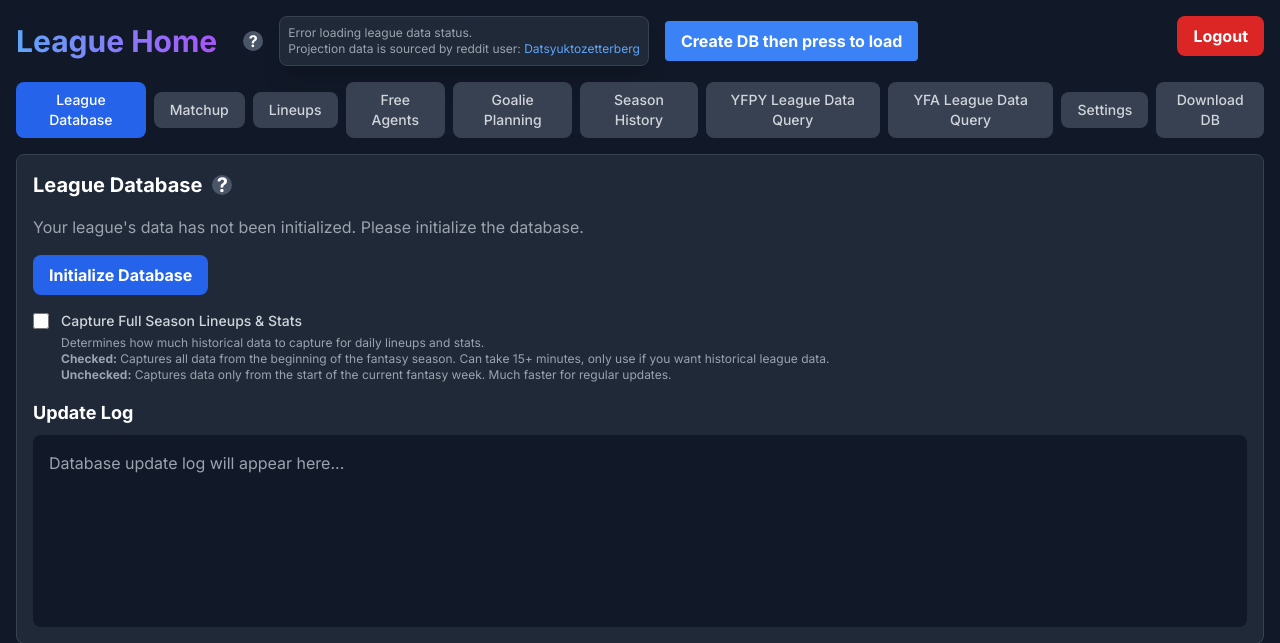
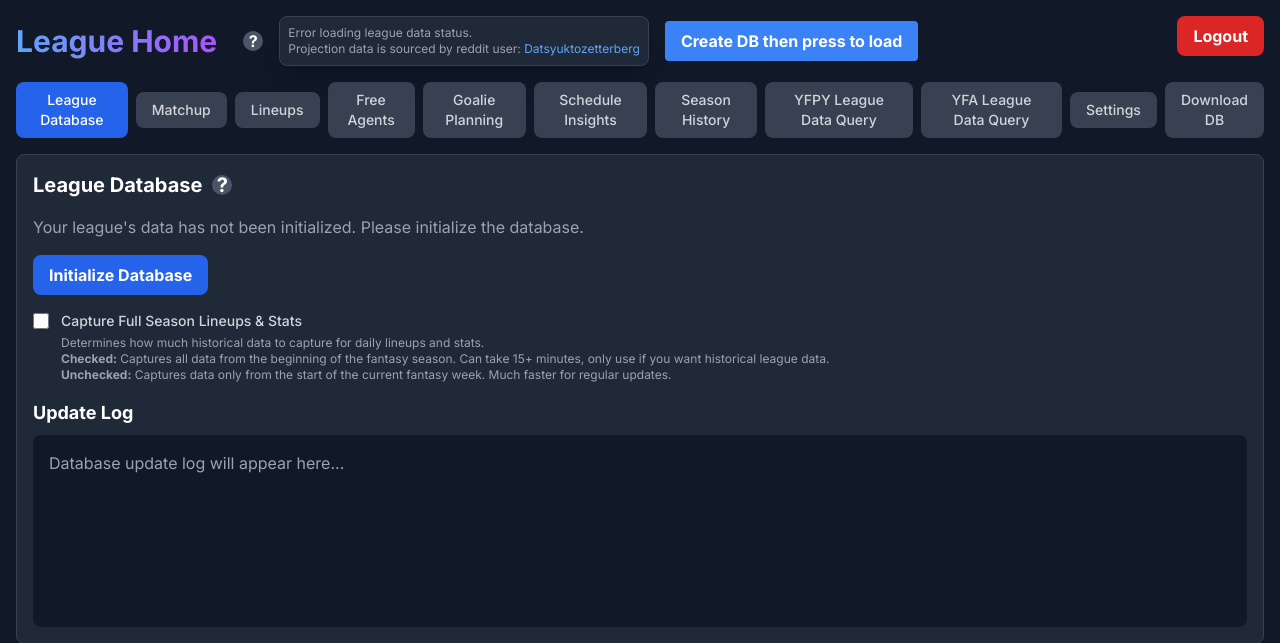
Before and after one commit to Interestingkiwi/fantasy_streams, a Flask app: template templates/home.html in a window 1280 px wide. Shown: the top 643 px of the page. Run offline with Flask 2, Linux system fonts and the light colour scheme; the template is opened without the code that fills it, so the values that code supplies are empty; some libraries are stand-ins or nearby versions.

Commit message:
added schedules tab

```diff
--- a/templates/home.html
+++ b/templates/home.html
@@ -68,6 +68,9 @@
             </button>
             <button data-page="goalie-planning" class="toggle-btn px-4 py-2 text-sm font-medium rounded-lg transition">
                 Goalie Planning
+            </button>
+            <button data-page="schedules" class="toggle-btn px-4 py-2 text-sm font-medium rounded-lg transition">
+                Schedule Insights
             </button>
             <button data-page="season-history" class="toggle-btn px-4 py-2 text-sm font-medium rounded-lg transition">
                 Season History
```
